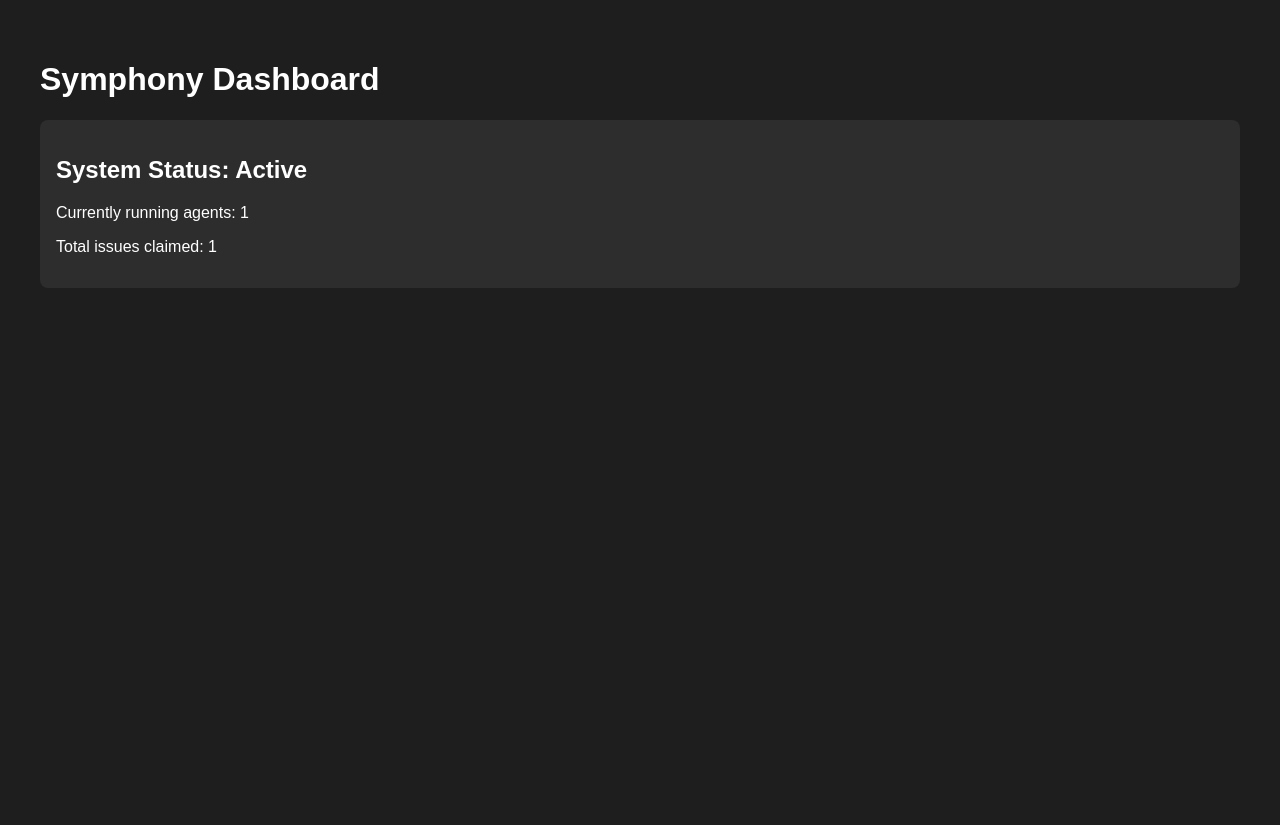
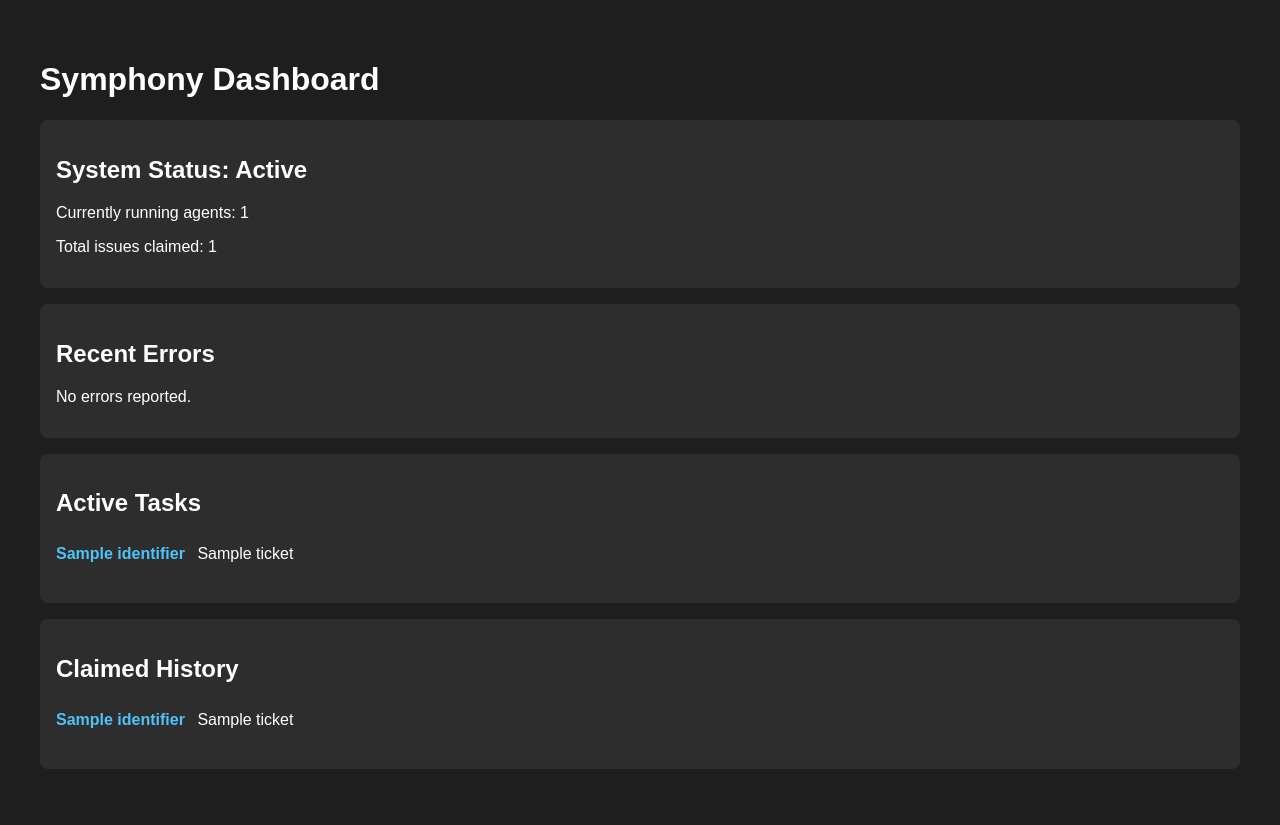
Before and after one commit to melvinngugi/symphony-orchestrator, a FastAPI app: template app/templates/dashboard.html in a window 1280 px wide. Before the commit the page ends 288 px from the top, so only its background shows below. Run offline with FastAPI, Linux system fonts and the light colour scheme; the template is opened without the code that fills it: most values are stand-ins (such as "Sample title", 1, 10 or a date in 2020); parts of the project's set-up code (start-up, migrations or seed data) failed here and were passed over.

Commit message:
Extended the dashboard to show active/claimed tickets and errors that occured.

```diff
--- a/app/main.py
+++ b/app/main.py
@@ -31,15 +31,29 @@ async def startup_event():
 
 @app.get("/")
 async def dashboard(request: Request):
-    active_count = len(global_orchestrator.state.running) if global_orchestrator else 0
-    claimed_count = len(global_orchestrator.state.claimed) if global_orchestrator else 0
+    running_tickets = []
+    claimed_tickets = []
+    errors = []
+    active_count = 0
+    claimed_count = 0
+
+    if global_orchestrator:
+        # running[issue_id] = {"handle": process, "metadata": TicketMetadata}
+        running_tickets = [v["metadata"] for v in global_orchestrator.state.running.values()]
+        claimed_tickets = list(global_orchestrator.state.claimed.values())
+        errors = global_orchestrator.state.errors
+        active_count = len(global_orchestrator.state.running)
+        claimed_count = len(global_orchestrator.state.claimed)
 
     return templates.TemplateResponse(
         request,
         "dashboard.html",
         {
             "active_count": active_count,
-            "claimed_count": claimed_count
+            "claimed_count": claimed_count,
+            "running_tickets": running_tickets,
+            "claimed_tickets": claimed_tickets,
+            "errors": errors
         }
     )
 
--- a/app/templates/dashboard.html
+++ b/app/templates/dashboard.html
@@ -1,12 +1,65 @@
 <!DOCTYPE html>
 <html>
+
 <head>
     <title>Symphony Orchestrator</title>
+    <meta http-equiv="refresh" content="10">
     <style>
-        body { font-family: sans-serif; padding: 2rem; background: #1e1e1e; color: #fff; }
-        .card { background: #2d2d2d; padding: 1rem; border-radius: 8px; margin-bottom: 1rem; }
+        body {
+            font-family: sans-serif;
+            padding: 2rem;
+            background: #1e1e1e;
+            color: #fff;
+        }
+
+        .card {
+            background: #2d2d2d;
+            padding: 1rem;
+            border-radius: 8px;
+            margin-bottom: 1rem;
+        }
+
+        .ticket-list {
+            list-style: none;
+            padding: 0;
+        }
+
+        .ticket-item {
+            padding: 0.5rem 0;
+            border-bottom: 1px solid #444;
+        }
+
+        .ticket-item:last-child {
+            border-bottom: none;
+        }
+
+        .ticket-id {
+            font-weight: bold;
+            color: #4fc3f7;
+        }
+
+        .ticket-title {
+            margin-left: 0.5rem;
+        }
+
+        .error-item {
+            padding: 0.5rem 0;
+            border-bottom: 1px solid #444;
+            color: #ff5252;
+        }
+
+        .error-item:last-child {
+            border-bottom: none;
+        }
+
+        .error-timestamp {
+            font-size: 0.8rem;
+            color: #aaa;
+            margin-right: 0.5rem;
+        }
     </style>
 </head>
+
 <body>
     <h1>Symphony Dashboard</h1>
     <div class="card">
@@ -14,5 +67,54 @@
         <p>Currently running agents: {{ active_count }}</p>
         <p>Total issues claimed: {{ claimed_count }}</p>
     </div>
+
+    <div class="card">
+        <h2>Recent Errors</h2>
+        {% if errors %}
+        <ul class="ticket-list">
+            {% for error in errors %}
+            <li class="error-item">
+                <span class="error-timestamp">[{{ error.timestamp }}]</span>
+                <span>{{ error.message }}</span>
+            </li>
+            {% endfor %}
+        </ul>
+        {% else %}
+        <p>No errors reported.</p>
+        {% endif %}
+    </div>
+
+    <div class="card">
+        <h2>Active Tasks</h2>
+        {% if running_tickets %}
+        <ul class="ticket-list">
+            {% for ticket in running_tickets %}
+            <li class="ticket-item">
+                <span class="ticket-id">{{ ticket.identifier }}</span>
+                <span class="ticket-title">{{ ticket.title }}</span>
+            </li>
+            {% endfor %}
+        </ul>
+        {% else %}
+        <p>No active tasks.</p>
+        {% endif %}
+    </div>
+
+    <div class="card">
+        <h2>Claimed History</h2>
+        {% if claimed_tickets %}
+        <ul class="ticket-list">
+            {% for ticket in claimed_tickets %}
+            <li class="ticket-item">
+                <span class="ticket-id">{{ ticket.identifier }}</span>
+                <span class="ticket-title">{{ ticket.title }}</span>
+            </li>
+            {% endfor %}
+        </ul>
+        {% else %}
+        <p>No tickets claimed yet.</p>
+        {% endif %}
+    </div>
 </body>
+
 </html>
```
Also changed, not shown: app/core/orchestrator.py (+50 -4 lines), app/models/state.py (+15 -2 lines).
